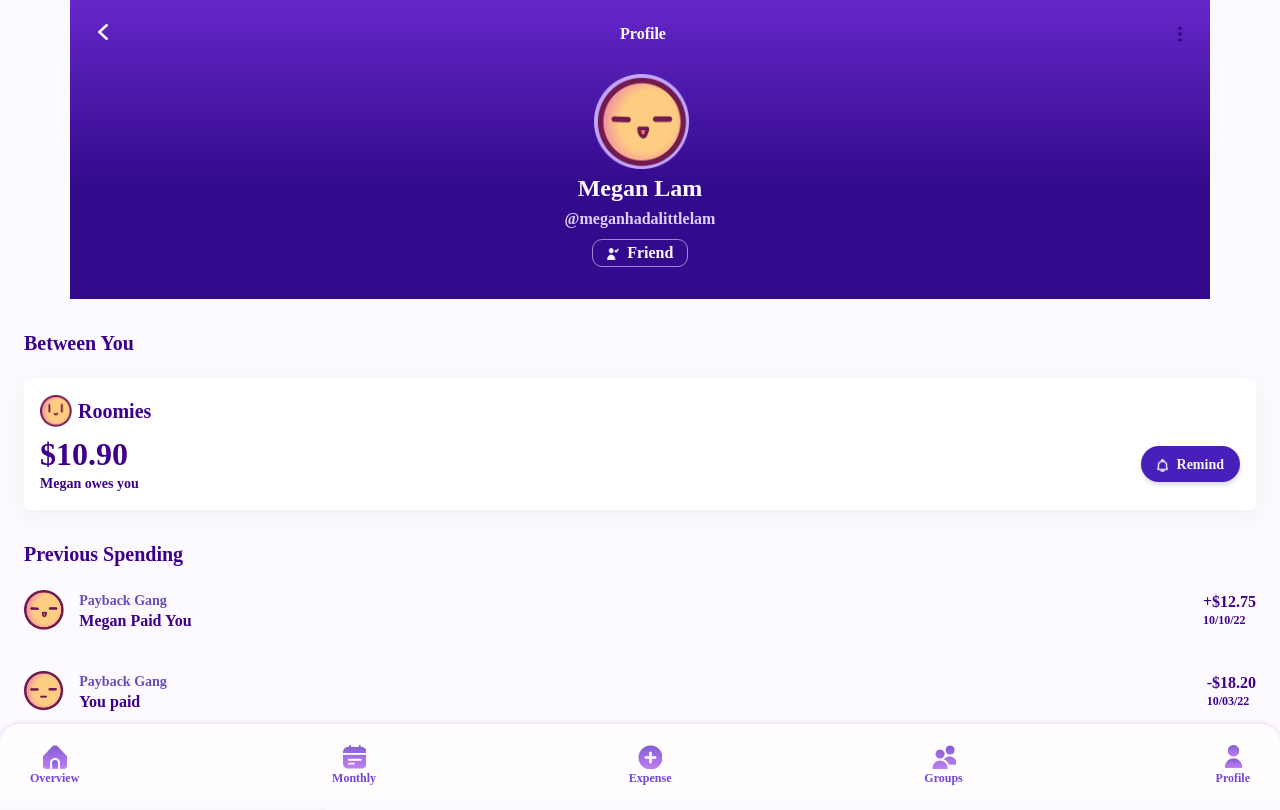
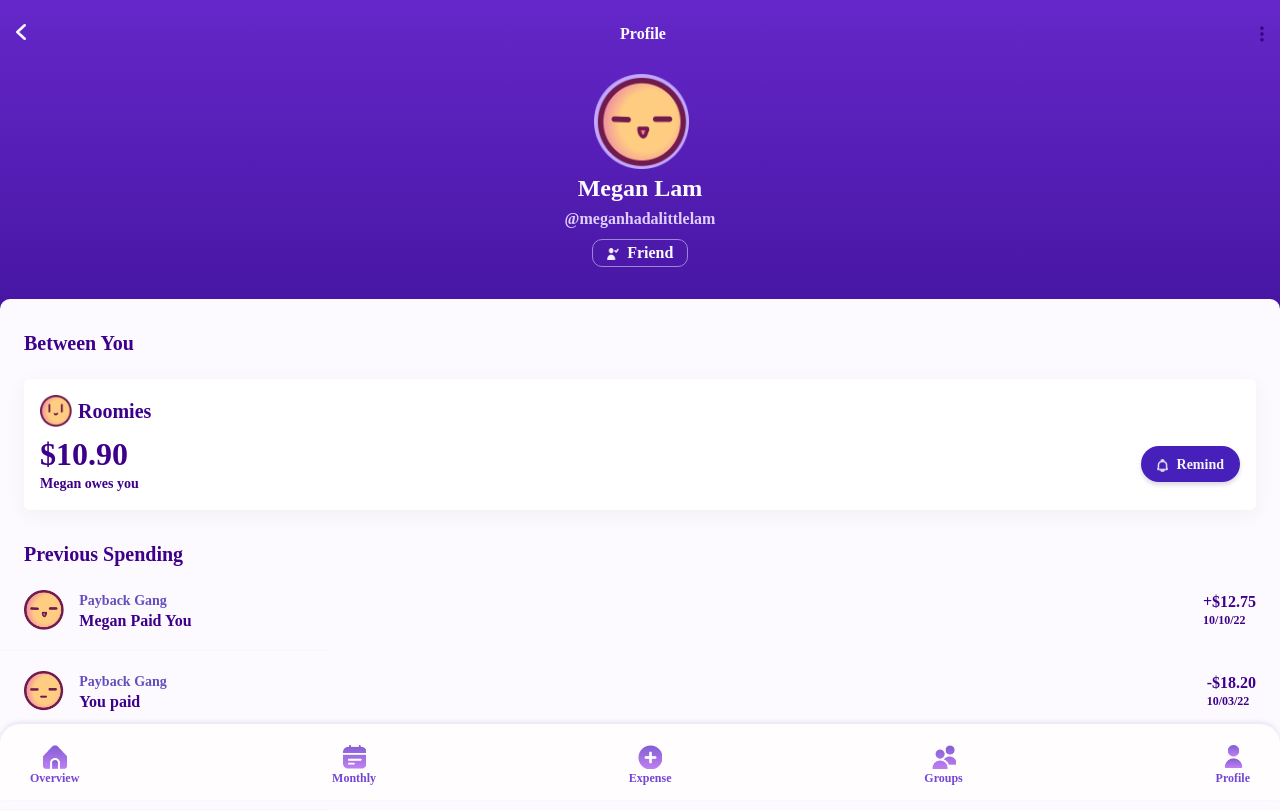
Before and after one commit to ParkerNix/idm263-pcn23, a React (Create React App) app in the folder payback/: page /pages/friendProfile in a window 1280 px wide. Built offline with nearby package versions, Linux system fonts and the light colour scheme; a web font is replaced by a local one.

Commit message:
PageTab fixed
cornersss

```diff
--- a/payback/src/index.css
+++ b/payback/src/index.css
@@ -582,7 +582,7 @@ img.transactionSmiley {
 
 h4#transactionsHeader {
   margin-bottom: 24px;
-  margin-top: 32px;
+  padding-top: 32px;
 }
 
 p#groupName {
--- a/payback/src/pages/friendProfile/index.jsx
+++ b/payback/src/pages/friendProfile/index.jsx
@@ -22,7 +22,7 @@ export const FriendProfile = () => {
 
     return (
         <>
-        <div className="container gradientContainer">
+            <div className="gradientContainer">
                 <div className="row">
                     <div className="col mt-4 mb-2 mx-3 d-flex justify-content-between">
                         <img src={backArrowWhite} alt="back" className="topNavBack" />
@@ -39,9 +39,9 @@ export const FriendProfile = () => {
                             <p className="p demiBold mt-2" id="profileFriends"><img src={friendCheck} alt="friendCheck" className="friendCheck"/>Friend</p>
                         </div>
                     </div>
-                </div>
 
-            <div className="pageTabTwo">
+
+            <div className="pageTab">
                 <div className="col px-4">
                 <h4 className="h4 bold" id="transactionsHeader">Between You</h4>
                 <div className ='card'>
@@ -134,6 +134,8 @@ export const FriendProfile = () => {
                 <hr className="profile"></hr>
             </div>
 
+            </div>
+
             <div class="navbar">
                 <div class="navStack">
                     <img src={navOverviewDefault} className="navIcons" alt="overview" />
@@ -157,7 +159,6 @@ export const FriendProfile = () => {
                 </div>
             </div>
 
-
         </>
     );
 
--- a/payback/src/pages/profile/index.jsx
+++ b/payback/src/pages/profile/index.jsx
@@ -17,7 +17,7 @@ export const Profile = () => {
 
     return (
         <>
-        <div className="container gradientContainer">
+        <div className="gradientContainer">
             <div className="row">
                 <div className="col mt-4 mb-2 mx-3 d-flex justify-content-between">
                     <img src={backArrowWhite} alt="back" className="topNavBack" />
@@ -29,13 +29,12 @@ export const Profile = () => {
                         <img src={molynaProfile} alt="smiley" className="profileSmiley" />
                         <button id='addButton'></button>
                     </div>
-
                     <h1 className='h1 bold' id="profileName">Molyna Tep</h1>
                     <p className="p demiBold mt-2" id="profileName">@mochi</p>
                     <p className="p demiBold mt-2" id="profileFriends">24 friends</p>
                 </div>
             </div>
-        </div>
+
 
             <div className="pageTab">
                 <div className="col px-4">
@@ -45,7 +44,6 @@ export const Profile = () => {
                                 <div className="transactions">
                                     <img src={smileySmiley} alt="smiley" className="transactionSmiley d-flex justify-content-center" />
                                 </div>
-
                                 <div className="transactionInfo d-flex flex-column justify-content-center">
                                     <p className="p demiBold" id="groupName">Payback Gang</p>
                                     <h6 className="h6 demiBold" id="groupMember">Parker Nix</h6>
@@ -58,6 +56,7 @@ export const Profile = () => {
                             </div>
                         </div>
                 </div>
+
                 <hr className="addFriend"></hr>
 
                 <div className="col px-4">
@@ -79,6 +78,7 @@ export const Profile = () => {
                             </div>
                         </div>
                 </div>
+
                 <hr className="addFriend"></hr>
 
                 <div className="col px-4">
@@ -100,7 +100,8 @@ export const Profile = () => {
                             </div>
                         </div>
                 </div>
-                <hr className="profile"></hr>
+
+            </div>
         </div>
 
             <div class="navbar">
```
Also changed, not shown: payback/src/pages/groups/index.jsx (indentation only). Lines whose indentation alone changed are shown as unchanged.
